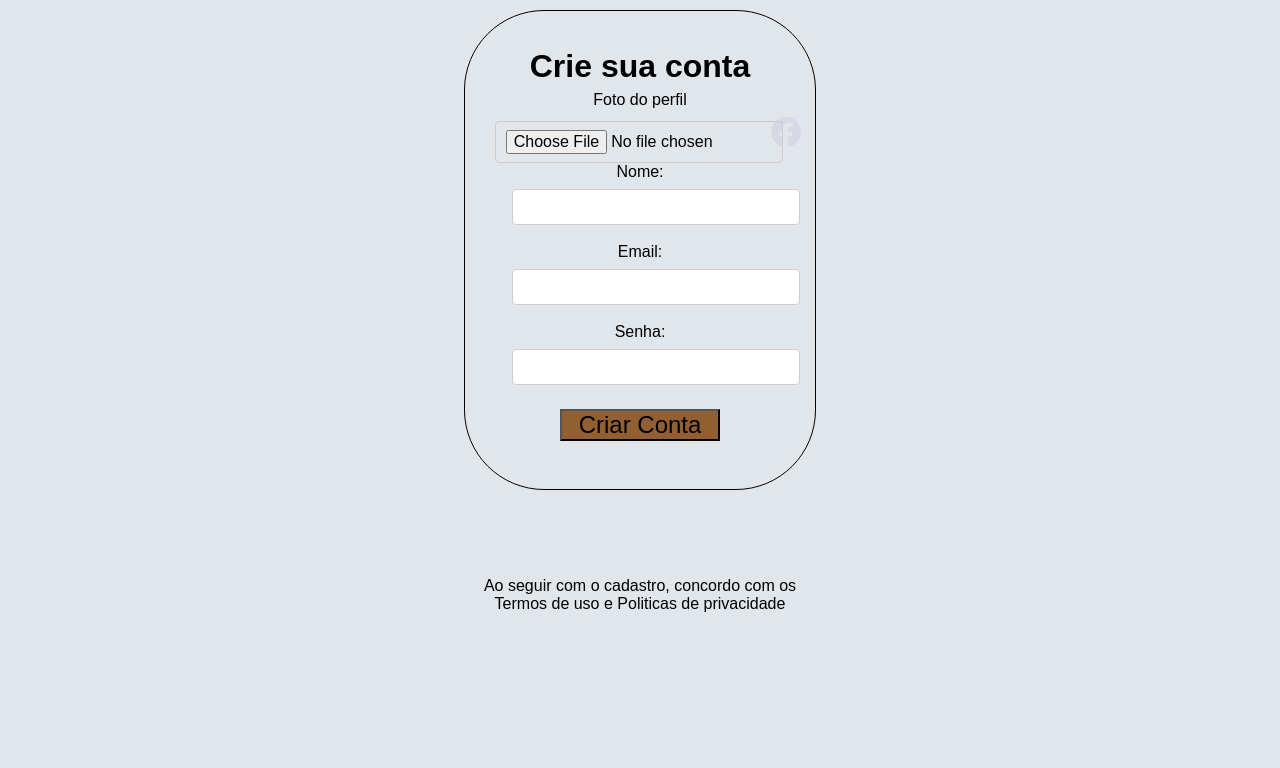
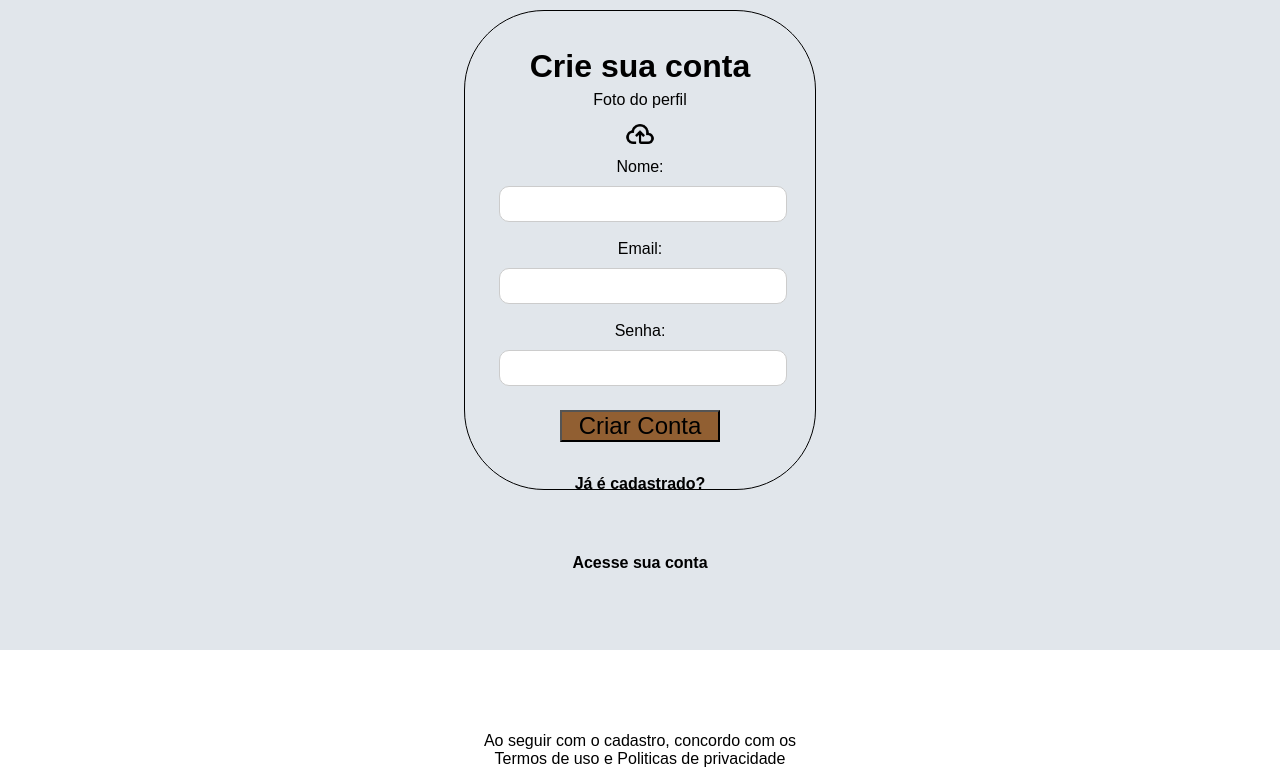
Before and after one commit to neresr0d/banco, a PHP site: page /cadastro.php in a window 1280 px wide. Shown: the part 150-918 px from the top of the page. Before the commit the page ends 762 px from the top, so only its background shows below. Run offline with PHP 8.4, Linux system fonts and the light colour scheme.

Commit message:
feitas atualizações na tela de cadastro

```diff
--- a/cadastro.php
+++ b/cadastro.php
@@ -38,8 +38,9 @@
                 <form action="">
                     <div class="perfil">
                         <label for="" class="email">Foto do perfil</label>
-                        <input type="file" id="Foto" name="foto" accept="img">
-                        <img src="/imgs/facebook.svg" alt="" width="30px" height="30px">
+                        <img src="/estante_web/banco/imgs/upload.png" alt="Imagem" class="img-perfil">
+                        <input type="file" id="fileInput">
+
                     </div>
 
                     <div class="nome">
@@ -50,21 +51,23 @@
                         <br>
 
                         <label for="email">Email:</label>
-                        <input type="email" id="email" name="email" required>
+                        <input type="email" name="email" required>
                         <br>
                         <br>
                         <div class="senha">
                             <label for="senha">Senha:</label>
-                            <input type="password" id="senha" name="senha" required>
+                            <input type="password" name="senha" id="senha">
+                            <div>
+                                <button>Criar Conta</button>
+                            </div><br>
+
+                            <div><br><h4>Já é cadastrado?</h4><br>
+                             <a href="https://www.canva.com/design/DAGH3_Mzymw/QNPyFU1iTtvDz7E3N9cDog/edit"><h4>Acesse sua conta</h4></a></div>
 
                         </div>
 
-                        <div>
-                            <button>Criar Conta</button>
-
-
-                            <p class="h3">
-                                Ao seguir com o cadastro, concordo com os <br>Termos de uso e Politicas de privacidade </p>
+                        <p class="h3">
+                            Ao seguir com o cadastro, concordo com os <br>Termos de uso e Politicas de privacidade </p>
 
 
 
--- a/css/style.css
+++ b/css/style.css
@@ -261,27 +261,34 @@
     top: 9rem;
     font-family: Arial, Helvetica, sans-serif;
 
-
 }
 
 
 
+.perfil input[type="file"] {
+    position: absolute;
+    top: 0;
+    left: 0;
+    width: 100%;
+    height: 100%;
+    opacity: 0; /* Torna o input invisível, mas ainda funcional */
+    cursor: pointer; /* Muda o cursor para indicar que é clicável */
+    z-index: 1; /* Garante que o input esteja atrás da imagem */
+}
 
+.perfil img {
+    margin-bottom: 5px;
+    width: 30px; /* Ajuste o tamanho conforme necessário */
+    height: auto; /* Mantém a proporção da imagem */
+    justify-content: center;
+}
 
-
-#perfil,
-#senha,
-#name,
-#email {
-    text-align: left;
-    position: relative;
-    left: 1rem;
-
-}
 
 label {
     display: block;
-    margin-bottom: 8px;
+    margin-bottom: 10px;
+
+
 }
 
 
@@ -290,12 +297,12 @@
 input[type="text"],
 input[type="file"] {
     position: relative;
-    left: 1rem;
+    left: 0.2rem;
     width: 18rem;
     padding: 8px 10px;
     font-size: 16px;
     border: 1px solid #ccc;
-    border-radius: 4px;
+    border-radius: 10px;
 }
 
 button {
```
Also changed, not shown: imgs/upload.png (added).
